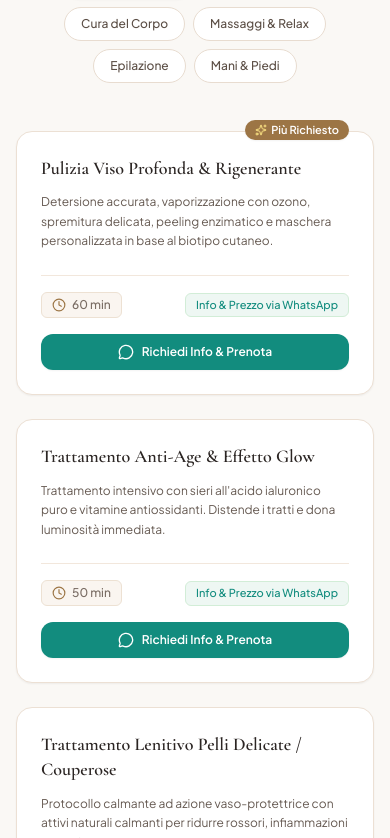
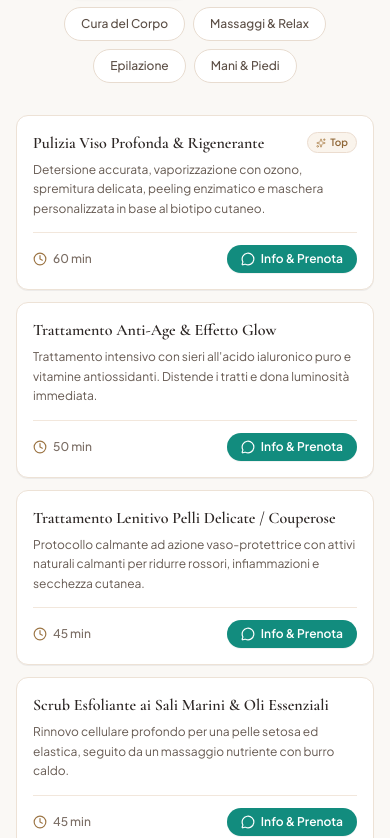
Before and after one commit to mattiafurini/Soleluna_website, a Next.js app: page / in a window 390 px wide. Shown: the part 2926-3764 px from the top of the page. Built offline with nearby package versions, Linux system fonts and the light colour scheme.

Commit message:
style: make treatment cards compact and streamlined on mobile

```diff
--- a/src/components/ServicesSection.tsx
+++ b/src/components/ServicesSection.tsx
@@ -56,7 +56,7 @@ export function ServicesSection() {
         </div>
 
         {/* Services Grid */}
-        <div className="mt-12 grid grid-cols-1 md:grid-cols-2 lg:grid-cols-3 gap-6">
+        <div className="mt-8 sm:mt-12 grid grid-cols-1 gap-3 sm:gap-5 md:grid-cols-2 lg:grid-cols-3">
           {filteredServices.map((service: ServiceItem) => {
             const whatsappText = `Ciao SoleLuna! ✨ Vorrei informazioni e disponibilità per il trattamento: "${service.name}".`;
             const whatsappUrl = `https://wa.me/${SALON_INFO.whatsappNumber}?text=${encodeURIComponent(whatsappText)}`;
@@ -64,20 +64,19 @@ export function ServicesSection() {
             return (
               <div
                 key={service.id}
-                className="relative bg-white rounded-2xl p-6 border border-[#ece0d4] shadow-xs hover:shadow-md transition-all flex flex-col justify-between group hover:-translate-y-1"
+                className="bg-white rounded-xl sm:rounded-2xl p-4 sm:p-5 border border-[#ede2d6] shadow-2xs hover:shadow-sm transition-all flex flex-col justify-between group"
               >
-                {service.popular && (
-                  <div className="absolute -top-3 right-6 bg-[#9c7545] text-white text-[11px] font-semibold px-2.5 py-0.5 rounded-full flex items-center gap-1 shadow-xs">
-                    <Sparkles className="w-3 h-3 text-amber-200" />
-                    Più Richiesto
-                  </div>
-                )}
-
-                <div className="space-y-3">
-                  <div className="flex items-start justify-between gap-4">
-                    <h3 className="font-serif text-lg font-semibold text-[#2b2523] leading-snug group-hover:text-[#9c7545] transition-colors">
+                <div>
+                  <div className="flex items-center justify-between gap-2 mb-1.5">
+                    <h3 className="font-serif text-base sm:text-lg font-semibold text-[#2b2523] leading-snug group-hover:text-[#9c7545] transition-colors">
                       {service.name}
                     </h3>
+                    {service.popular && (
+                      <span className="shrink-0 inline-flex items-center gap-1 text-[10px] font-semibold text-[#8f6636] bg-[#faf4ec] border border-[#ebdccf] px-2 py-0.5 rounded-full">
+                        <Sparkles className="w-2.5 h-2.5 text-[#b38b59]" />
+                        Top
+                      </span>
+                    )}
                   </div>
 
                   <p className="text-xs sm:text-sm text-[#665a52] leading-relaxed">
@@ -85,25 +84,20 @@ export function ServicesSection() {
                   </p>
                 </div>
 
-                <div className="mt-6 pt-4 border-t border-[#f2e7dc] space-y-4">
-                  <div className="flex items-center justify-between text-xs font-medium text-[#7a6d64]">
-                    <span className="flex items-center gap-1.5 bg-[#faf5f0] px-2.5 py-1 rounded-md border border-[#ede1d3]">
-                      <Clock className="w-3.5 h-3.5 text-[#9c7545]" />
-                      {service.duration}
-                    </span>
-                    <span className="text-[11px] font-medium text-[#128C7E] bg-[#eef7f3] px-2.5 py-1 rounded-md border border-[#d2edd7]">
-                      Info & Prezzo via WhatsApp
-                    </span>
-                  </div>
+                <div className="mt-3.5 pt-3 border-t border-[#f2e7dc] flex items-center justify-between gap-3">
+                  <span className="flex items-center gap-1.5 text-xs text-[#7a6d64] font-medium">
+                    <Clock className="w-3.5 h-3.5 text-[#9c7545]" />
+                    <span>{service.duration}</span>
+                  </span>
 
                   <a
                     href={whatsappUrl}
                     target="_blank"
                     rel="noopener noreferrer"
-                    className="w-full py-2.5 px-4 text-center text-xs font-semibold rounded-xl bg-[#128C7E] hover:bg-[#0c6b60] text-white shadow-xs transition-colors flex items-center justify-center gap-2"
+                    className="inline-flex items-center gap-1.5 py-1.5 px-3.5 text-xs font-semibold rounded-full bg-[#128C7E] hover:bg-[#0c6b60] text-white shadow-2xs transition-colors shrink-0"
                   >
-                    <MessageCircle className="w-4 h-4 text-white" />
-                    Richiedi Info & Prenota
+                    <MessageCircle className="w-3.5 h-3.5 text-white" />
+                    <span>Info & Prenota</span>
                   </a>
                 </div>
               </div>
```
